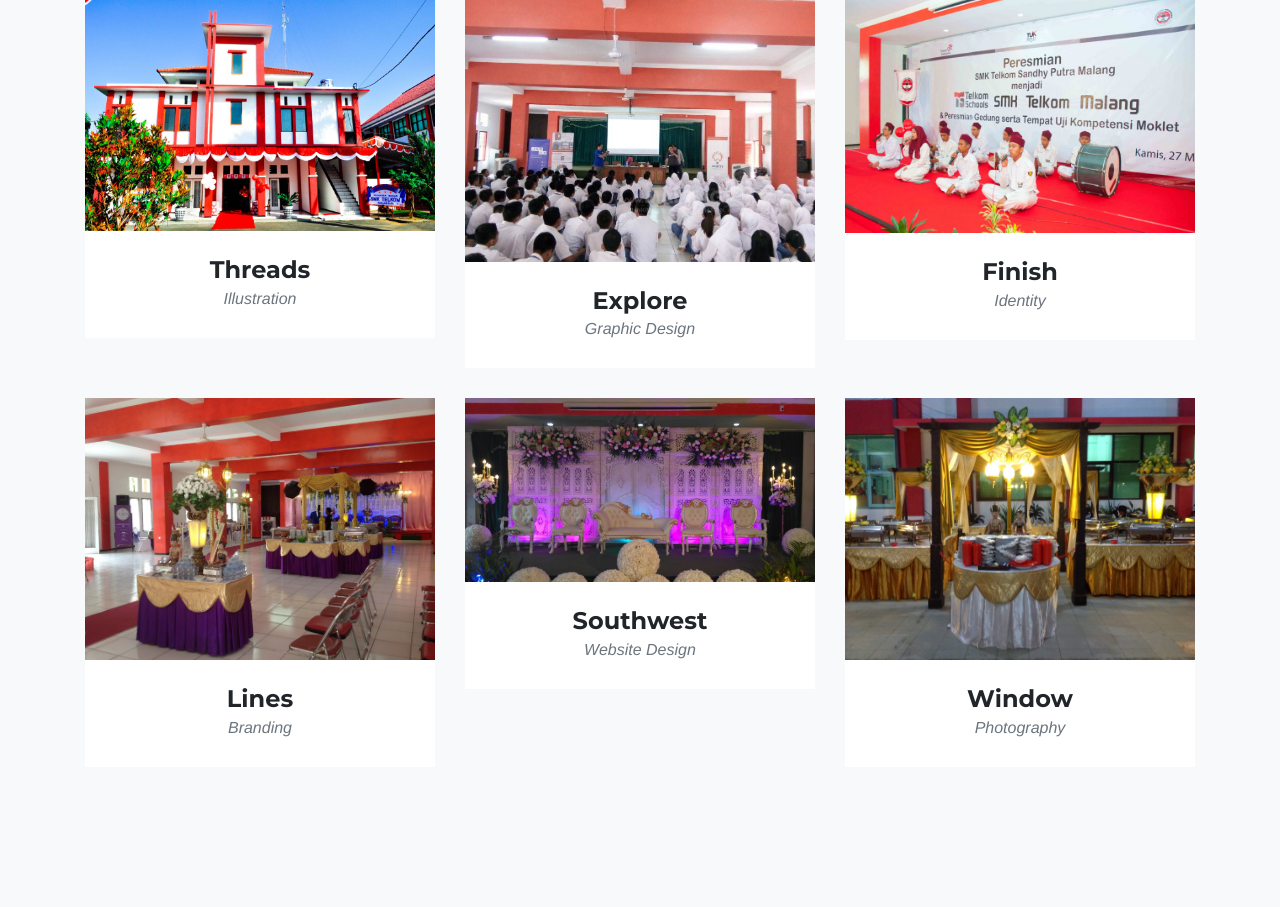
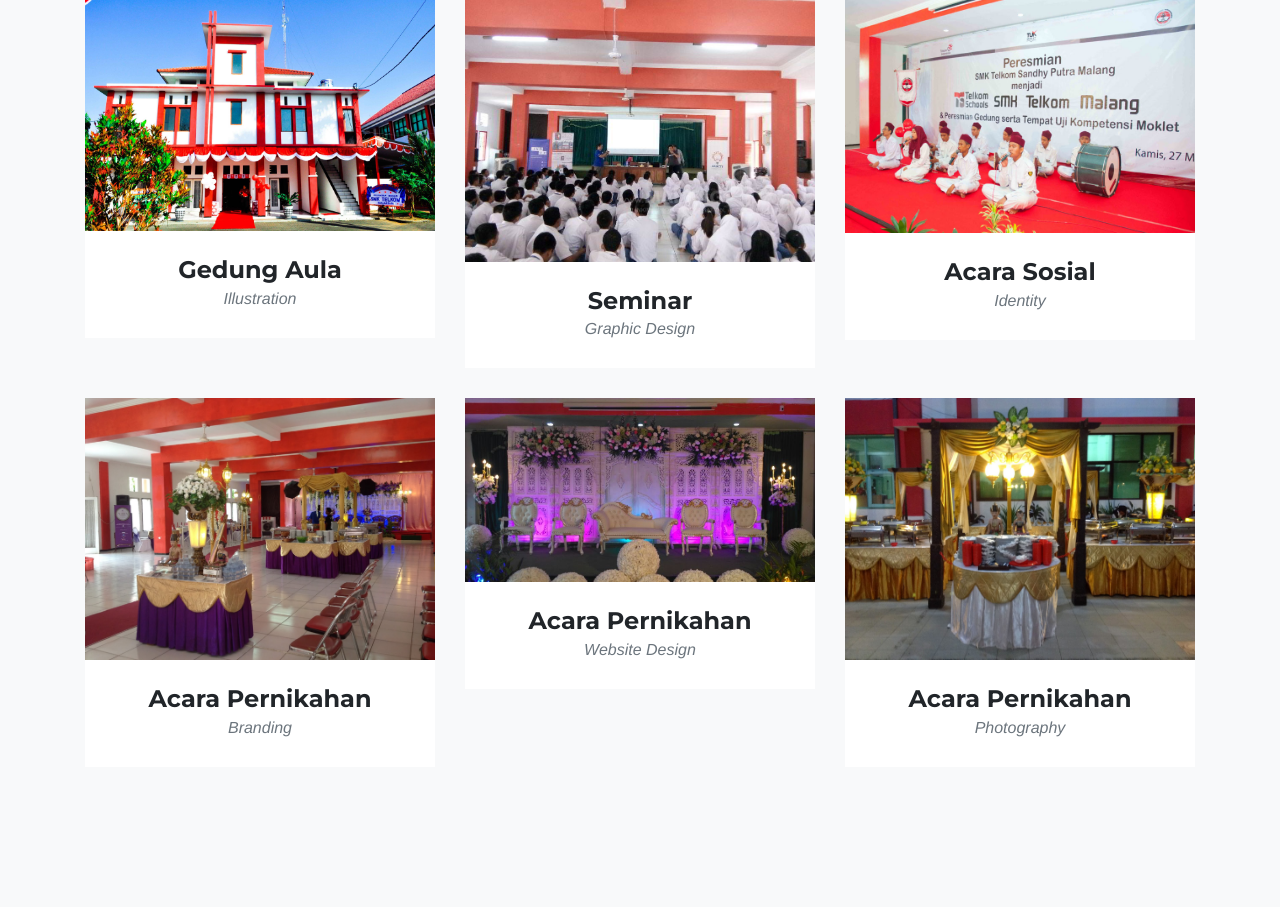
Before and after one commit to salsapr/ProjectWork, a CodeIgniter app: page /apw/index.php/home/ in a window 1280 px wide. Shown: the part 1736-2643 px from the top of the page. Run offline with CodeIgniter, Linux system fonts and the light colour scheme; some libraries are stand-ins or nearby versions; some web fonts are replaced.

Commit message:
templating

```diff
--- a/application/views/template_konfirmasi.php
+++ b/application/views/template_konfirmasi.php
@@ -29,7 +29,7 @@
     <!-- Navigation -->
     <nav class="navbar navbar-expand-lg navbar-dark fixed-top" id="mainNav">
       <div class="container">
-        <a class="navbar-brand js-scroll-trigger" href="#page-top">SMK Telkom Malang</a>
+        <a class="navbar-brand js-scroll-trigger" href="<?php echo base_url(); ?>index.php/home/">SMK Telkom Malang</a>
         <button class="navbar-toggler navbar-toggler-right" type="button" data-toggle="collapse" data-target="#navbarResponsive" aria-controls="navbarResponsive" aria-expanded="false" aria-label="Toggle navigation">
           Menu
           <i class="fa fa-bars"></i>
--- a/application/views/template_view.php
+++ b/application/views/template_view.php
@@ -116,86 +116,44 @@
         </div>
         <div class="row">
           <div class="col-md-4 col-sm-6 galeri-item">
-            <!-- <a class="galeri-link" data-toggle="modal" href="#galeriModal1"> -->
-             <!--  <div class="galeri-hover">
-                <div class="galeri-hover-content">
-                  <i class="fa fa-plus fa-3x"></i>
-                </div>
-              </div> -->
               <img class="img-fluid" src="<?php echo base_url(); ?>assets/img/galeri/aula3.jpg" alt="">
-            <!-- </a> -->
             <div class="galeri-caption">
-              <h4>Threads</h4>
+              <h4>Gedung Aula</h4>
               <p class="text-muted">Illustration</p>
             </div>
           </div>
           <div class="col-md-4 col-sm-6 galeri-item">
-            <!-- <a class="galeri-link" data-toggle="modal" href="#galeriModal2">
-              <div class="galeri-hover">
-                <div class="galeri-hover-content">
-                  <i class="fa fa-plus fa-3x"></i>
-                </div>
-              </div> -->
               <img class="img-fluid" src="<?php echo base_url(); ?>assets/img/galeri/aula2.jpg" alt="">
-            <!-- </a> -->
             <div class="galeri-caption">
-              <h4>Explore</h4>
+              <h4>Seminar</h4>
               <p class="text-muted">Graphic Design</p>
             </div>
           </div>
           <div class="col-md-4 col-sm-6 galeri-item">
-           <!--  <a class="galeri-link" data-toggle="modal" href="#galeriModal3">
-              <div class="galeri-hover">
-                <div class="galeri-hover-content">
-                  <i class="fa fa-plus fa-3x"></i>
-                </div>
-              </div> -->
               <img class="img-fluid" src="<?php echo base_url(); ?>assets/img/galeri/aula1.jpg" alt="">
-            <!-- </a> -->
             <div class="galeri-caption">
-              <h4>Finish</h4>
+              <h4>Acara Sosial</h4>
               <p class="text-muted">Identity</p>
             </div>
           </div>
           <div class="col-md-4 col-sm-6 galeri-item">
-           <!--  <a class="galeri-link" data-toggle="modal" href="#galeriModal4">
-              <div class="galeri-hover">
-                <div class="galeri-hover-content">
-                  <i class="fa fa-plus fa-3x"></i>
-                </div>
-              </div> -->
               <img class="img-fluid" src="<?php echo base_url(); ?>assets/img/galeri/aula4.jpg" alt="">
-            <!-- </a> -->
             <div class="galeri-caption">
-              <h4>Lines</h4>
+              <h4>Acara Pernikahan</h4>
               <p class="text-muted">Branding</p>
             </div>
           </div>
           <div class="col-md-4 col-sm-6 galeri-item">
-            <!-- <a class="galeri-link" data-toggle="modal" href="#galeriModal5">
-              <div class="galeri-hover">
-                <div class="galeri-hover-content">
-                  <i class="fa fa-plus fa-3x"></i>
-                </div>
-              </div> -->
               <img class="img-fluid" src="<?php echo base_url(); ?>assets/img/galeri/aula6.jpg" alt="">
-            <!-- </a> -->
             <div class="galeri-caption">
-              <h4>Southwest</h4>
+              <h4>Acara Pernikahan</h4>
               <p class="text-muted">Website Design</p>
             </div>
           </div>
           <div class="col-md-4 col-sm-6 galeri-item">
-            <!-- <a class="galeri-link" data-toggle="modal" href="#galeriModal6">
-              <div class="galeri-hover">
-                <div class="galeri-hover-content">
-                  <i class="fa fa-plus fa-3x"></i>
-                </div>
-              </div> -->
               <img class="img-fluid" src="<?php echo base_url(); ?>assets/img/galeri/aula5.jpg" alt="">
-           <!--  </a> -->
             <div class="galeri-caption">
-              <h4>Window</h4>
+              <h4>Acara Pernikahan</h4>
               <p class="text-muted">Photography</p>
             </div>
           </div>
@@ -350,15 +308,16 @@
           <div class="col-sm-4">
             <div class="tim-member">
               <img class="mx-auto rounded-circle" src="img/tim/1.jpg" alt="">
-              <h4>Nurkumala Budi Fajrin</h4>
-              <p class="text-muted">Lorem Ipsum</p>
+              <h5>Nurkumala Budi Fajrin</h5>
+              <br>
+         <!--      <p class="text-muted">Lorem Ipsum</p> -->
               <ul class="list-inline social-buttons">
                 <li class="list-inline-item">
                   <a href="https://www.instagram.com/malbuf/">
                     <i class="fa fa-instagram"></i>
                   </a>
                 </li>
-                <li class="list-inline-item">
+               <!--  <li class="list-inline-item">
                   <a href="#">
                     <i class="fa fa-facebook"></i>
                   </a>
@@ -367,22 +326,23 @@
                   <a href="#">
                     <i class="fa fa-linkedin"></i>
                   </a>
-                </li>
+                </li> -->
               </ul>
             </div>
           </div>
           <div class="col-sm-4">
             <div class="tim-member">
               <img class="mx-auto rounded-circle" src="img/tim/2.jpg" alt="">
-              <h4>Ridha Nadhira Febyani</h4>
-              <p class="text-muted">Lorem Ipsum</p>
+              <h5>Ridha Nadhira Febyani</h5>
+              <br>
+              <!-- <p class="text-muted">Lorem Ipsum</p> -->
               <ul class="list-inline social-buttons">
                 <li class="list-inline-item">
                   <a href="https://www.instagram.com/riridhh/">
                     <i class="fa fa-instagram"></i>
                   </a>
                 </li>
-                <li class="list-inline-item">
+                <!-- <li class="list-inline-item">
                   <a href="#">
                     <i class="fa fa-facebook"></i>
                   </a>
@@ -391,22 +351,23 @@
                   <a href="#">
                     <i class="fa fa-linkedin"></i>
                   </a>
-                </li>
+                </li> -->
               </ul>
             </div>
           </div>
           <div class="col-sm-4">
             <div class="tim-member">
               <img class="mx-auto rounded-circle" src="img/tim/3.jpg" alt="">
-              <h4>Salsabila Putri Rayieningtyas</h4>
-              <p class="text-muted">Lorem Ipsum</p>
+              <h5>Salsabila Putri Rayieningtyas</h5>
+              <br>
+              <!-- <p class="text-muted">Lorem Ipsum</p> -->
               <ul class="list-inline social-buttons">
                 <li class="list-inline-item">
                   <a href="https://www.instagram.com/salspr_/">
                     <i class="fa fa-instagram"></i>
                   </a>
                 </li>
-                <li class="list-inline-item">
+                <!-- <li class="list-inline-item">
                   <a href="#">
                     <i class="fa fa-facebook"></i>
                   </a>
@@ -415,7 +376,7 @@
                   <a href="#">
                     <i class="fa fa-linkedin"></i>
                   </a>
-                </li>
+                </li> -->
               </ul>
             </div>
           </div>
```
